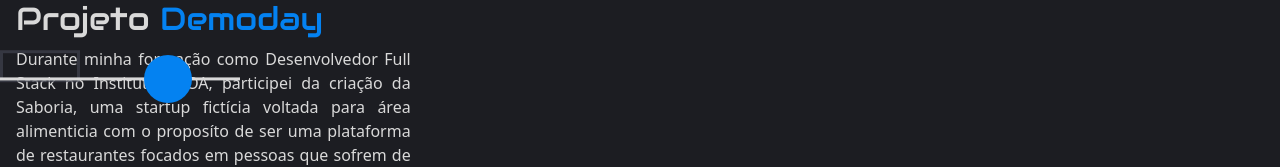
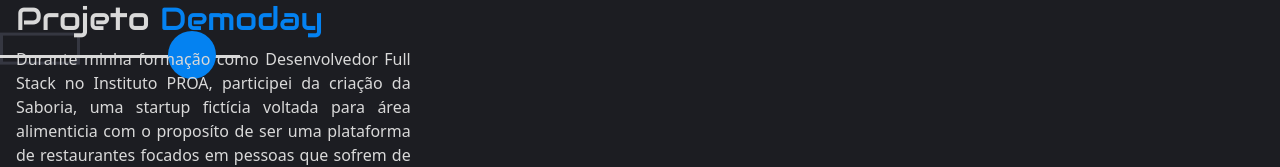
Before and after one commit to Carlos-bonfim26/Portifolio-Website, a React (Vite) app: page / in a window 1280 px wide. Both pictures are taken after a click on the button "Demoday". Shown: the part 3747-3914 px from the top of the page. Built offline with nearby package versions, Linux system fonts and the light colour scheme.

Commit message:
feat: button learn more and less

```diff
--- a/src/App.css
+++ b/src/App.css
@@ -59,9 +59,23 @@
   text-align: justify;
   padding: 0 1rem;
   color: var(--text-color);
+  z-index: 2;
 }
 .text-demoday h2 span {
   color: var(--demoday);
+}
+.learnMode{
+  display: none;
+  background-color: var(--details1);
+  color: var(--text-color);
+  width: 10rem;
+  height: 2.1rem;
+  font-weight: 600;
+  border-radius: 0.5rem;
+  border: none;
+  align-items: center;
+  justify-content: center;
+  margin-bottom: 0.5rem;
 }
 .enfeite {
   position: absolute;
@@ -73,9 +87,6 @@
 
 .enfeite .line {
   position: absolute;
-  top: 50%;
-  left: 0;
-  transform: translateY(-50%);
   width: 100%;
   height: 0.2rem;
   background-color: var(--text-color);
@@ -84,9 +95,8 @@
 
 .enfeite .rectangle-border {
   position: absolute;
-  left: 0;
-  top: 50%;
-  transform: translateY(-90%);
+
+  transform: translate(0%,-70%);
   width: 5rem;
   height: 2rem;
   border: solid var(--details2) 0.2rem;
@@ -96,9 +106,8 @@
 
 .enfeite .circle {
   position: absolute;
-  top: 50%;
-  left: 70%;
-  transform: translate(-50%, -50%);
+
+  transform: translate(350%, -50%);
   width: 3rem;
   height: 3rem;
   border-radius: 50%;
@@ -276,11 +285,18 @@ footer .towers:last-child .rectangle-border:first-child{
   .enfeite {
     transform: translateY(-800%);
   }
+  .paragrafosDemoday p:nth-child(3),  .paragrafosDemoday p:nth-child(4){
+    display: none;
+  }
+  .learnMode{
+    display: flex;
+  }
 }
 @media (max-width: 1068px) {
   .img-demoday img {
     width: 30rem;
   }
+
   .container-demoday {
     grid-template-columns: 2fr 1fr;
   }
--- a/src/animation.css
+++ b/src/animation.css
@@ -1,5 +1,10 @@
 .autoShow {
   animation: text-appear both;
+  animation-timeline: view();
+  animation-range: entry 20% cover 100vh;
+}
+.autoShow-contacts{
+   animation: text-appear both;
   animation-timeline: view(50% auto);
   animation-range: entry 20% cover 100vh;
 }
--- a/src/pages/Contact.jsx
+++ b/src/pages/Contact.jsx
@@ -1,10 +1,10 @@
 import React, { forwardRef } from 'react'
 import contatoImg from '../img/contact.svg'
-import pdfCv from '../img/2025.07_curriculo_carlosbonfim.pdf'
+import pdfCv from '../pdf/curriculoCarlosBonfim2025.pdf'
 import '../animation.css'
 const Contact = forwardRef((props, ref) => {
   return (
-    <div className='contact autoShow' ref={ref}>
+    <div className='contact autoShow-contacts' ref={ref}>
       <h2>Entre em <span>contato</span></h2>
       <div className="container-contact">
         <div className="links ">
--- a/src/pages/Demoday.jsx
+++ b/src/pages/Demoday.jsx
@@ -1,8 +1,25 @@
-import React, { forwardRef } from "react";
+import React, { forwardRef, useRef, useState } from "react";
 import "../App.css";
-import '../animation.css'
+import "../animation.css";
 import img from "../img/team.png";
 const Demoday = forwardRef((props, ref) => {
+  const [btnLearn, setBtnLearn] = useState("Ler Mais");
+  const [btnClicked, setBtnClicked] = useState(false);
+  const paragrafosRef = useRef(null);
+  const handleLearnMore = () => {
+    if(!paragrafosRef.current) return;
+    setBtnClicked(!btnClicked);
+    const paragrafos = paragrafosRef.current.querySelectorAll("p");
+    if (btnClicked) {
+      setBtnLearn("Ler Mais");
+      paragrafos[2].style.display = "none";
+      paragrafos[3].style.display= "none";
+    } else {
+      setBtnLearn("Ler Menos");
+       paragrafos[2].style.display = "Flex";
+      paragrafos[3].style.display= "Flex";
+    }
+  };
   return (
     <div className="container-demoday autoShow" ref={ref}>
       <div className="enfeite">
@@ -14,35 +31,41 @@ const Demoday = forwardRef((props, ref) => {
         <h2>
           Projeto <span>Demoday</span>
         </h2>
+        <div className="paragrafosDemoday" ref={paragrafosRef}>
           <p>
             Durante minha formação como Desenvolvedor Full Stack no Instituto
             PROA, participei da criação da Saboria, uma startup fictícia voltada
             para área alimenticia com o proposíto de ser uma plataforma de
-          restaurantes focados em pessoas que sofrem de restrições alimentares.
-          O projeto foi desenvolvido por mim e meu grupo como trabalho final do
-          curso e apresentado no DemoDay, evento que simula um pitch real de
-          startup para o mercado.
+            restaurantes focados em pessoas que sofrem de restrições
+            alimentares. O projeto foi desenvolvido por mim e meu grupo como
+            trabalho final do curso e apresentado no DemoDay, evento que simula
+            um pitch real de startup para o mercado.
           </p>
           <p>
             Na Saboria, atuei com destaque na área de Desenvolvimento Front-End,
             utilizando React, JavaScript, HTML e CSS para criar interfaces
-          modernas, acessíveis e responsivas. Além disso, também contribuí com a
-          equipe de Back-End criando os filtros de busca na página, organização
-          do repositório no GitHub e padronização de código em equipe.
+            modernas, acessíveis e responsivas. Além disso, também contribuí com
+            a equipe de Back-End criando os filtros de busca na página,
+            organização do repositório no GitHub e padronização de código em
+            equipe.
           </p>
           <p>
             Fui um dos responsáveis por garantir a melhor experiência visual e
             funcional do site, aplicando princípios de UI/UX Design e boas
             práticas de versionamento. Trabalhei com metodologias ágeis e
             colaborei ativamente na construção da apresentação final do projeto,
-          demonstrando habilidades técnicas e comportamentais essenciais para o
-          mercado.
+            demonstrando habilidades técnicas e comportamentais essenciais para
+            o mercado.
           </p>
           <p>
             Apresentar a Saboria no DemoDay foi um marco importante da minha
             trajetória, pois pude aplicar meus conhecimentos em um ambiente
             colaborativo, com foco em qualidade, inovação e entrega real.
           </p>
+        </div>
+        <button className="learnMode" onClick={handleLearnMore}>
+          {btnLearn}
+        </button>
       </div>
       <div className="img-demoday">
         <img src={img} alt="time da Saboria" className="imageReveal" />
```
Also changed, not shown: 1 other file (tests, documents, lock files or other folders). Lines whose indentation alone changed are shown as unchanged.
